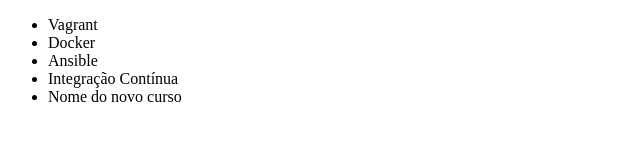
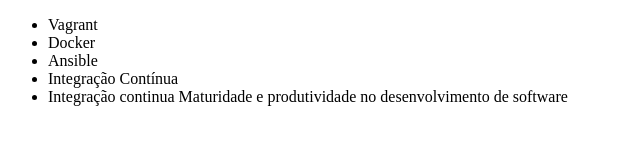
Before and after one commit to gahmorais/alura-git, a plain HTML site: page index.html in a window 1280 px wide. Shown: the whole page, without its empty margins (0-640 px from the left). Drawn offline with Linux system fonts and the light colour scheme.

Commit message:
Renomeando curso de integração contínua

```diff
--- a/index.html
+++ b/index.html
@@ -11,7 +11,7 @@
         <li>Docker</li>
         <li>Ansible</li>
         <li>Integração Contínua</li>
-        <li>Nome do novo curso
+        <li>Integração continua Maturidade e produtividade no desenvolvimento de software</li>
     </ul>
 </body>
 </html>
```
